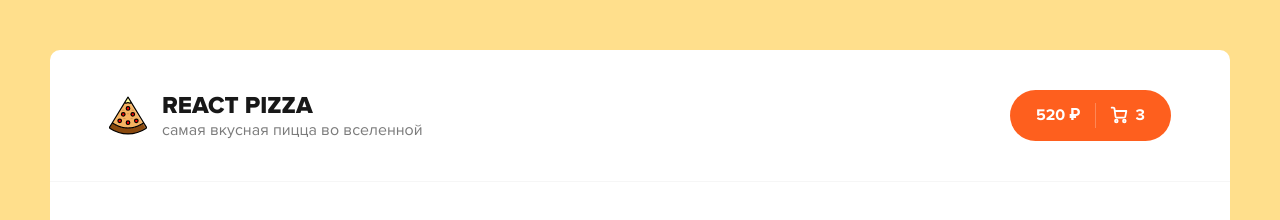
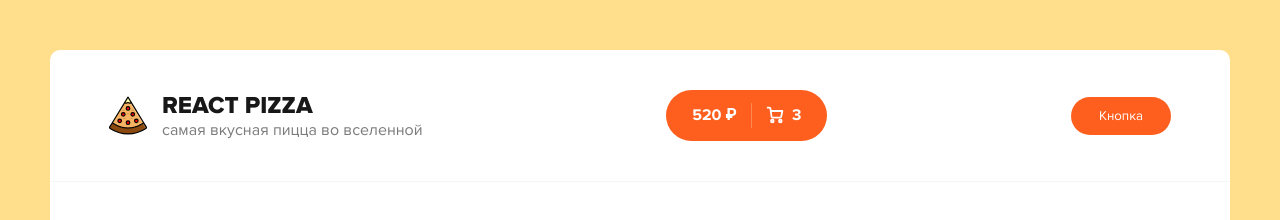
Before and after one commit to Evgotem/React-pizza, a React (Create React App) app: page / in a window 1280 px wide. Shown: the top 220 px of the page. Built offline with nearby package versions, Linux system fonts and the light colour scheme.

Commit message:
вынес в отдельный компонент header и button, установил библиотеку classNames

```diff
--- a/package.json
+++ b/package.json
@@ -6,6 +6,7 @@
     "@testing-library/jest-dom": "^5.16.1",
     "@testing-library/react": "^12.1.2",
     "@testing-library/user-event": "^13.5.0",
+    "classnames": "^2.3.1",
     "react": "^17.0.2",
     "react-dom": "^17.0.2",
     "react-scripts": "5.0.0",
--- a/src/App.js
+++ b/src/App.js
@@ -1,54 +1,9 @@
-import logoSvg from './assets/img/pizza-logo.svg';
+import { Header } from './components/Header/Header';
 
 function App() {
   return (
     <div className="wrapper">
-      <div className="header">
-        <div className="container">
-          <div className="header__logo">
-            <img width="38" src={logoSvg} alt="Pizza logo" />
-            <div>
-              <h1>React Pizza</h1>
-              <p>самая вкусная пицца во вселенной</p>
-            </div>
-          </div>
-          <div className="header__cart">
-            <a href="/cart.html" className="button button--cart">
-              <span>520 ₽</span>
-              <div className="button__delimiter"></div>
-              <svg
-                width="18"
-                height="18"
-                viewBox="0 0 18 18"
-                fill="none"
-                xmlns="http://www.w3.org/2000/svg">
-                <path
-                  d="M6.33333 16.3333C7.06971 16.3333 7.66667 15.7364 7.66667 15C7.66667 14.2636 7.06971 13.6667 6.33333 13.6667C5.59695 13.6667 5 14.2636 5 15C5 15.7364 5.59695 16.3333 6.33333 16.3333Z"
-                  stroke="white"
-                  strokeWidth="1.8"
-                  strokeLinecap="round"
-                  strokeLinejoin="round"
-                />
-                <path
-                  d="M14.3333 16.3333C15.0697 16.3333 15.6667 15.7364 15.6667 15C15.6667 14.2636 15.0697 13.6667 14.3333 13.6667C13.597 13.6667 13 14.2636 13 15C13 15.7364 13.597 16.3333 14.3333 16.3333Z"
-                  stroke="white"
-                  strokeWidth="1.8"
-                  strokeLinecap="round"
-                  strokeLinejoin="round"
-                />
-                <path
-                  d="M4.78002 4.99999H16.3334L15.2134 10.5933C15.1524 10.9003 14.9854 11.176 14.7417 11.3722C14.4979 11.5684 14.1929 11.6727 13.88 11.6667H6.83335C6.50781 11.6694 6.1925 11.553 5.94689 11.3393C5.70128 11.1256 5.54233 10.8295 5.50002 10.5067L4.48669 2.82666C4.44466 2.50615 4.28764 2.21182 4.04482 1.99844C3.80201 1.78505 3.48994 1.66715 3.16669 1.66666H1.66669"
-                  stroke="white"
-                  strokeWidth="1.8"
-                  strokeLinecap="round"
-                  strokeLinejoin="round"
-                />
-              </svg>
-              <span>3</span>
-            </a>
-          </div>
-        </div>
-      </div>
+      <Header />
       <div className="content">
         <div className="container">
           <div className="content__top">
--- /dev/null
+++ b/src/components/Button/Button.jsx
@@ -0,0 +1,12 @@
+import React from 'react';
+import classNames from "classnames";
+
+export const Button = (props) => {
+  return (
+    <button className={classNames('button', {
+      'button--outline': props.outline,
+    })}>
+      {props.children}
+    </button>
+  )
+};
--- /dev/null
+++ b/src/components/Header/Header.jsx
@@ -0,0 +1,55 @@
+import React from 'react';
+import logoSvg from '../../assets/img/pizza-logo.svg';
+import { Button } from '../Button/Button';
+
+export const Header = () => {
+  return (
+    <header className="header">
+      <div className="container">
+        <div className="header__logo">
+          <img width="38" src={logoSvg} alt="Pizza logo" />
+          <div>
+            <h1>React Pizza</h1>
+            <p>самая вкусная пицца во вселенной</p>
+          </div>
+        </div>
+        <div className="header__cart">
+          <a href="/cart.html" className="button button--cart">
+            <span>520 ₽</span>
+            <div className="button__delimiter"></div>
+            <svg
+              width="18"
+              height="18"
+              viewBox="0 0 18 18"
+              fill="none"
+              xmlns="http://www.w3.org/2000/svg">
+              <path
+                d="M6.33333 16.3333C7.06971 16.3333 7.66667 15.7364 7.66667 15C7.66667 14.2636 7.06971 13.6667 6.33333 13.6667C5.59695 13.6667 5 14.2636 5 15C5 15.7364 5.59695 16.3333 6.33333 16.3333Z"
+                stroke="white"
+                strokeWidth="1.8"
+                strokeLinecap="round"
+                strokeLinejoin="round"
+              />
+              <path
+                d="M14.3333 16.3333C15.0697 16.3333 15.6667 15.7364 15.6667 15C15.6667 14.2636 15.0697 13.6667 14.3333 13.6667C13.597 13.6667 13 14.2636 13 15C13 15.7364 13.597 16.3333 14.3333 16.3333Z"
+                stroke="white"
+                strokeWidth="1.8"
+                strokeLinecap="round"
+                strokeLinejoin="round"
+              />
+              <path
+                d="M4.78002 4.99999H16.3334L15.2134 10.5933C15.1524 10.9003 14.9854 11.176 14.7417 11.3722C14.4979 11.5684 14.1929 11.6727 13.88 11.6667H6.83335C6.50781 11.6694 6.1925 11.553 5.94689 11.3393C5.70128 11.1256 5.54233 10.8295 5.50002 10.5067L4.48669 2.82666C4.44466 2.50615 4.28764 2.21182 4.04482 1.99844C3.80201 1.78505 3.48994 1.66715 3.16669 1.66666H1.66669"
+                stroke="white"
+                strokeWidth="1.8"
+                strokeLinecap="round"
+                strokeLinejoin="round"
+              />
+            </svg>
+            <span>3</span>
+          </a>
+        </div>
+        <Button>Кнопка</Button>
+      </div>
+    </header>
+  );
+};
```
Also changed, not shown: src/components/Button/Button.module.scss (added), src/components/Header/Header.module.scss (added), 1 other file (tests, documents, lock files or other folders).
